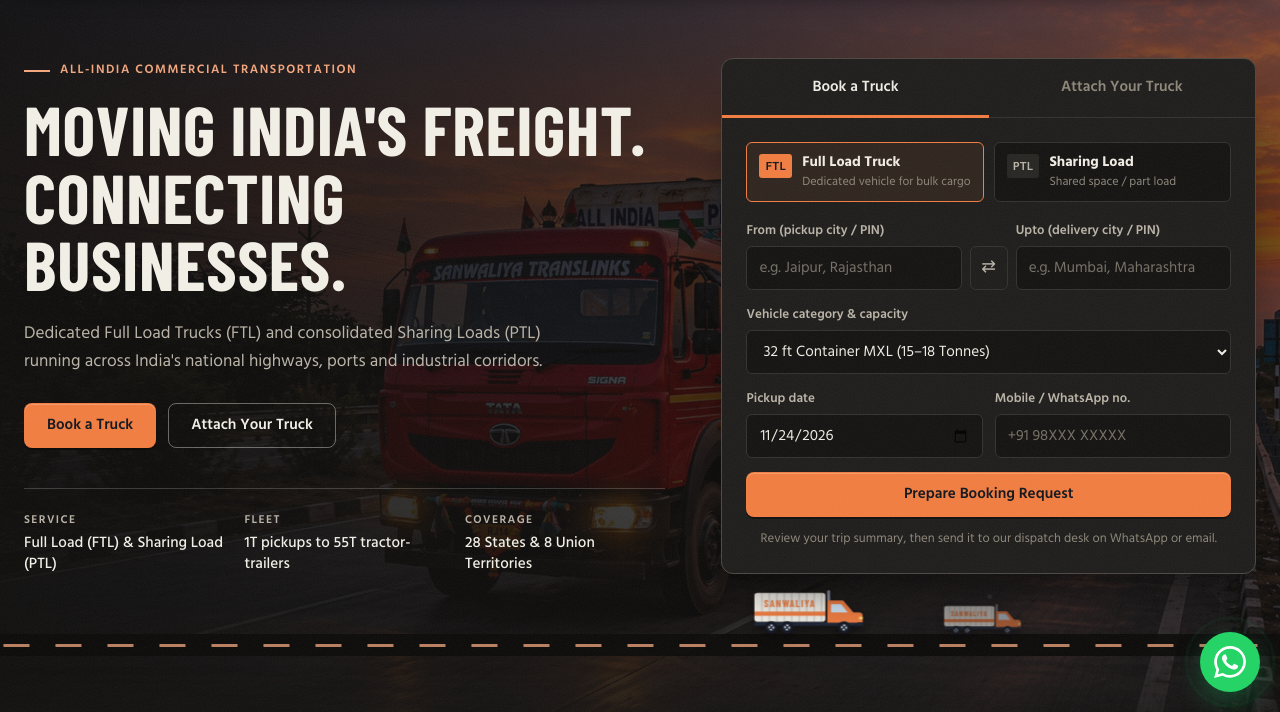
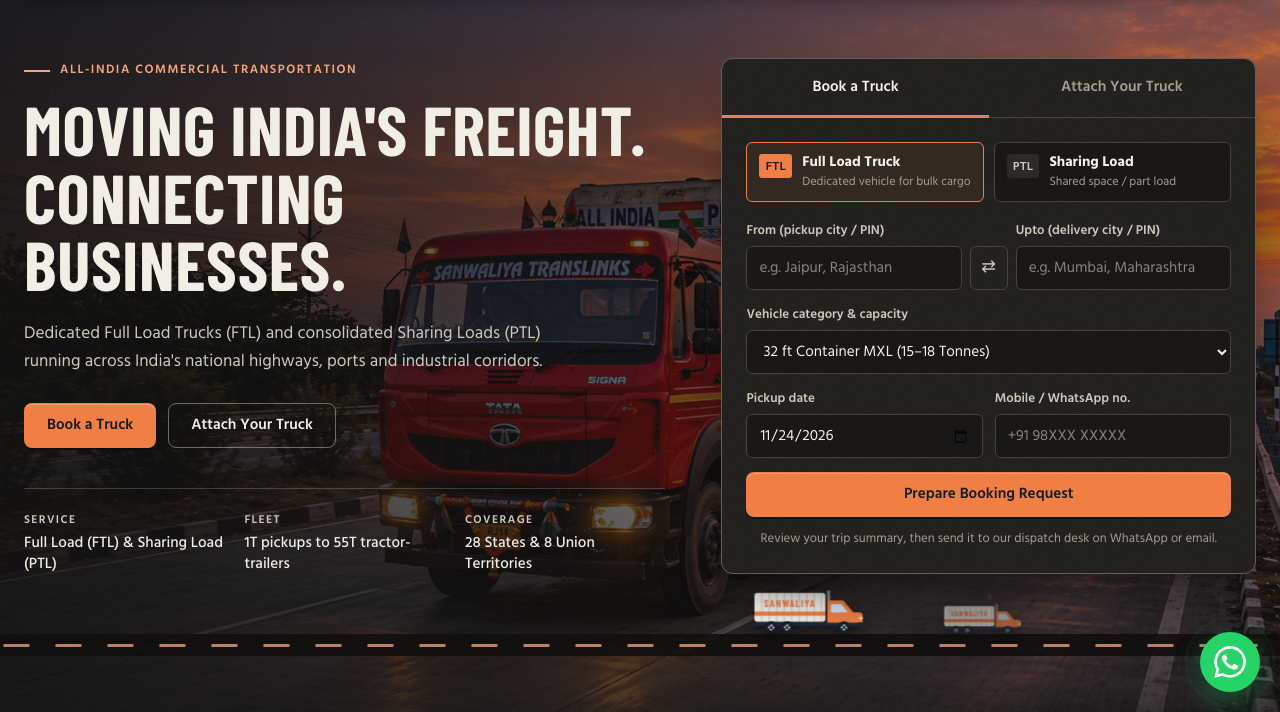
Before and after one commit to ayushjalindra/Sanwaliyatranslinks, a plain HTML site: page index.html in a window 1280 px wide. Both pictures are taken after a click on the button "Switch light or dark theme". Shown: the part 88-800 px from the top of the page. Drawn offline with nearby package versions, Linux system fonts and the light colour scheme; no server answers; animation ran at ten frames a second.

Commit message:
Update style.css

```diff
--- a/style.css
+++ b/style.css
@@ -1102,9 +1102,9 @@ html { scroll-padding-top: calc(var(--hdr) + 16px); }
    solid matte surfaces with real borders, crisper corners, fine film grain.
    ========================================================================== */
 [data-theme="dark"] {
-  --bg: #131211; --surface: #1D1C1A; --surface-2: #272522; --ink: #EFEBE3; --ink-2: #B9B2A6; --ink-3: #8D8679;
-  --line: #34312D; --line-strong: #4C4841;
-  --dark: #141312; --dark-2: #1C1B19; --dark-line: #34312D; --on-dark-2: #B9B2A6;
+  --bg: #131211; --surface: #1D1C1A; --surface-2: #272522; --ink: #F5F1EA; --ink-2: #CEC7BA; --ink-3: #A49C8E;
+  --line: #433F3A; --line-strong: #615B53;
+  --dark: #141312; --dark-2: #1C1B19; --dark-line: #433F3A; --on-dark-2: #CEC7BA;
   --radius: 10px; --radius-sm: 6px;
   --shadow: 0 1px 0 rgba(255, 255, 255, .04) inset, 0 12px 26px -16px rgba(0, 0, 0, .8);
 }
@@ -1118,7 +1118,7 @@ html { scroll-padding-top: calc(var(--hdr) + 16px); }
 [data-theme="dark"] .hero::before, [data-theme="dark"] .hero::after, [data-theme="dark"] .hero-net,
 [data-theme="dark"] #fleet::before { display: none; }
 [data-theme="dark"] .hero { background: linear-gradient(180deg, #181716, #131211); }
-[data-theme="dark"] .hero-media::after { background: linear-gradient(90deg, rgba(14, 13, 12, .9) 0%, rgba(14, 13, 12, .64) 50%, rgba(14, 13, 12, .38) 100%), linear-gradient(180deg, rgba(14, 13, 12, .12), rgba(14, 13, 12, .7)); }
+[data-theme="dark"] .hero-media::after { background: linear-gradient(90deg, rgba(14, 13, 12, .82) 0%, rgba(14, 13, 12, .46) 52%, rgba(14, 13, 12, .18) 100%), linear-gradient(180deg, rgba(14, 13, 12, .08), rgba(14, 13, 12, .52)); }
 [data-theme="dark"] .stats { background: #161513; }
 [data-theme="dark"] #fleet { background: #161513; }
 [data-theme="dark"] #leadership { background: none; }
```
